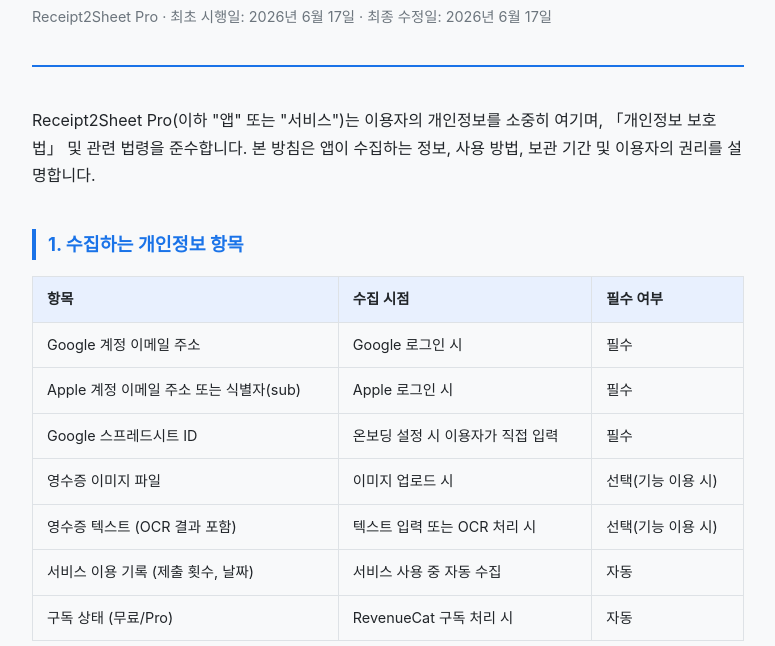
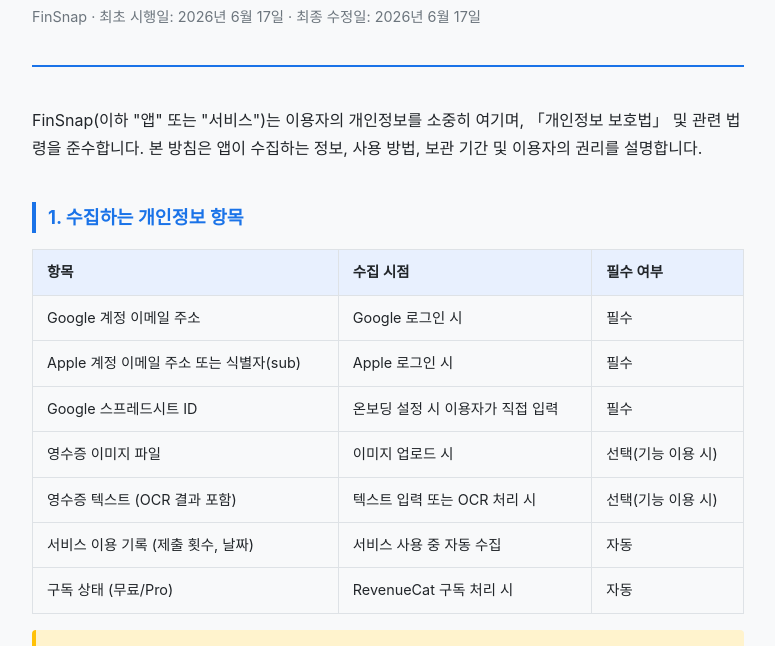
Before and after one commit to Ssseng/receipt2sheet-legal, a plain HTML site: page index.html in a window 1280 px wide. Shown: the part 100-746 px from the top of the page, without its empty margins (252-1027 px from the left). Drawn offline with Linux system fonts and the light colour scheme.

Commit message:
rename: Receipt2Sheet Pro → FinSnap

```diff
--- a/index.html
+++ b/index.html
@@ -3,7 +3,7 @@
 <head>
   <meta charset="UTF-8" />
   <meta name="viewport" content="width=device-width, initial-scale=1.0" />
-  <title>개인정보처리방침 — Receipt2Sheet Pro</title>
+  <title>개인정보처리방침 — FinSnap</title>
   <style>
     * { box-sizing: border-box; margin: 0; padding: 0; }
     body {
@@ -87,11 +87,11 @@
 
   <header>
     <h1>개인정보처리방침</h1>
-    <p>Receipt2Sheet Pro · 최초 시행일: 2026년 6월 17일 · 최종 수정일: 2026년 6월 17일</p>
+    <p>FinSnap · 최초 시행일: 2026년 6월 17일 · 최종 수정일: 2026년 6월 17일</p>
   </header>
 
   <p>
-    Receipt2Sheet Pro(이하 "앱" 또는 "서비스")는 이용자의 개인정보를 소중히 여기며,
+    FinSnap(이하 "앱" 또는 "서비스")는 이용자의 개인정보를 소중히 여기며,
     「개인정보 보호법」 및 관련 법령을 준수합니다.
     본 방침은 앱이 수집하는 정보, 사용 방법, 보관 기간 및 이용자의 권리를 설명합니다.
   </p>
@@ -250,7 +250,7 @@
   </ul>
 
   <footer>
-    <p>© 2026 Receipt2Sheet Pro · <a href="mailto:bbs0153@gmail.com">bbs0153@gmail.com</a></p>
+    <p>© 2026 FinSnap · <a href="mailto:bbs0153@gmail.com">bbs0153@gmail.com</a></p>
   </footer>
 
 </div>
```
